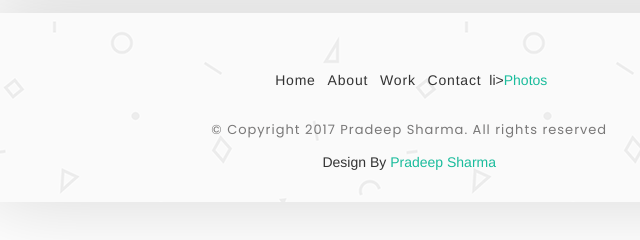
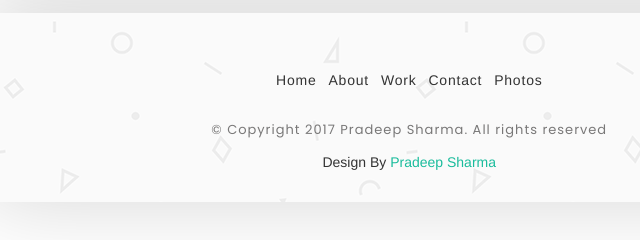
Before and after one commit to pradeepsharma2004/pradeepsharma2004.github.io, a plain HTML site: page index.html in a window 1280 px wide. Shown: the part 1416-1656 px from the top of the page, 377-1017 px from the left. Drawn offline with Linux system fonts and the light colour scheme.

Commit message:
Li issue of index.html fixed

```diff
--- a/index.html
+++ b/index.html
@@ -185,7 +185,7 @@
                                <li><a href="about.html">About</a></li>
                                <li><a href="work.html">Work</a></li>
                                <li><a href="contact.html">Contact</a></li>
-                               li><a href="Gallery.html">Photos</a></li>
+                               <li><a href="Gallery.html">Photos</a></li>
                             </ul>
 
                           <p>© Copyright 2017 Pradeep Sharma. All rights reserved</p>
```
